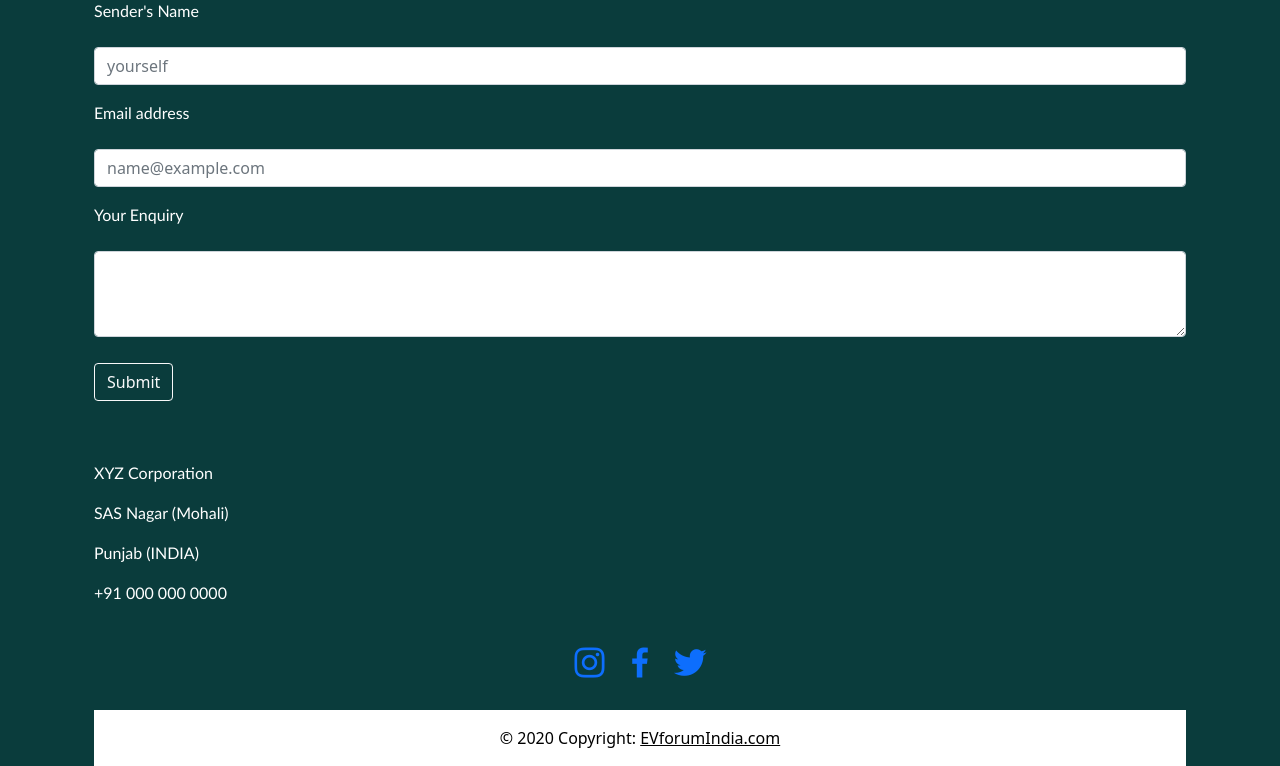
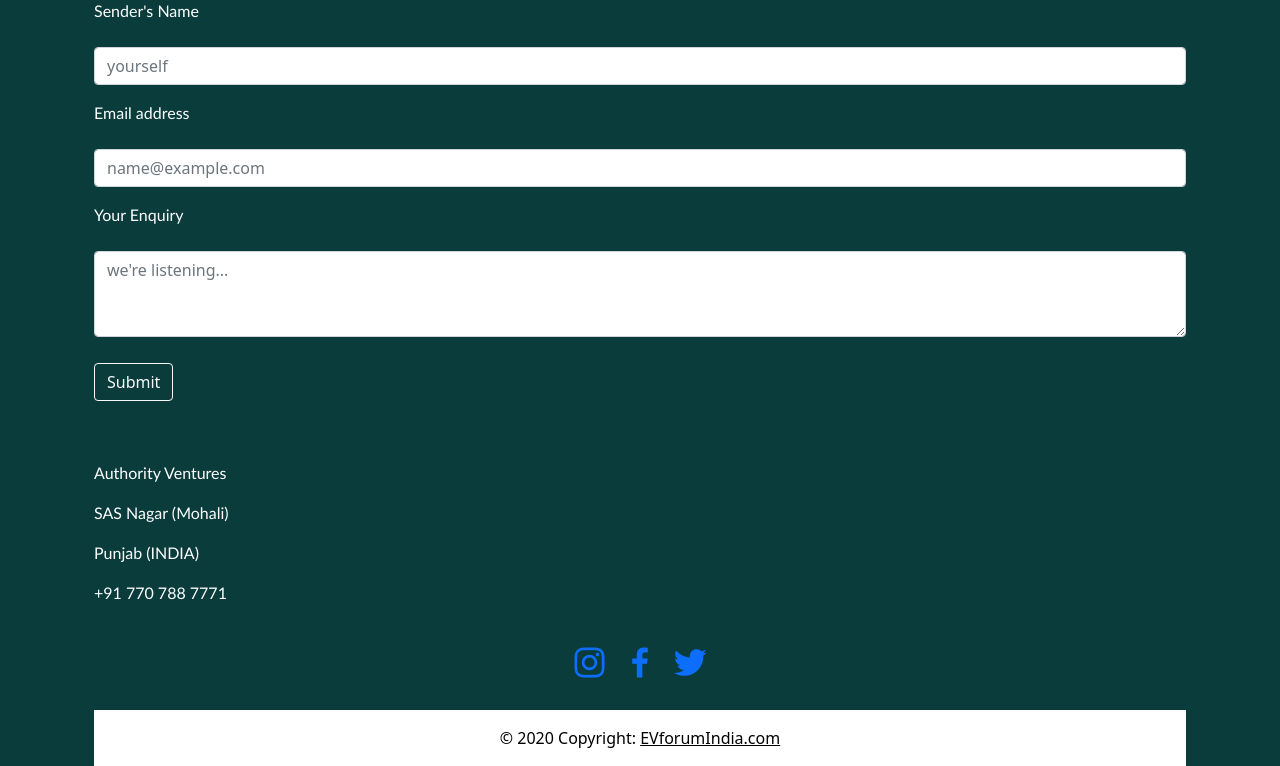
Before and after one commit to Deepswag/EVforum-India-Website, a Flask app: page /contact in a window 1280 px wide. Shown: the part 142-908 px from the top of the page. Run offline with Flask 3, Linux system fonts and the light colour scheme.

Commit message:
Updated some content

```diff
--- a/templates/contact.html
+++ b/templates/contact.html
@@ -70,7 +70,7 @@
         <div class="container" style="margin-top:25px">
             <h1>EVforum India</h1>
 
-<form action="process_form.php" method="post">
+<form action="/template/process_form.php" method="post">
 <!-- Your form fields go here (name, email, message, etc.) -->
 
   <div class="mb-3">
@@ -85,7 +85,7 @@
 
   <div class="mb-3">
     <p><label for="message" class="form-label">Your Enquiry</label></p>
-    <textarea class="form-control" id="message" name="message" rows="3"></textarea>
+    <textarea class="form-control" id="message" name="message" rows="3" placeholder="we're listening..."></textarea>
   </div>
 
   <button style="margin-top:10px" type="submit" class="btn btn-outline-light">Submit</button>
@@ -95,10 +95,10 @@
 
   <div class="lh-base" style="margin-top:60px">
 
-    <p>XYZ Corporation</p>
+    <p>Authority Ventures</p>
     <p>SAS Nagar (Mohali)</p>
     <p>Punjab (INDIA)</p>
-    <p>+91 000 000 0000</p>
+    <p>+91 770 788 7771</p>
 
   </div>
 
--- a/templates/news.html
+++ b/templates/news.html
@@ -103,8 +103,8 @@ Stay tuned for the upcoming stuff which will take you for a new ride !
             <h2 style="margin-top:25px">New Launches</h2>
 
           <p>
-            Dictumst quisque sagittis purus sit amet volutpat consequat. Consequat semper viverra nam libero justo laoreet. Nunc mi ipsum faucibus vitae aliquet nec ullamcorper. Ut etiam sit amet nisl purus. Tincidunt praesent semper feugiat nibh. Velit euismod in pellentesque massa placerat duis. Enim sed faucibus turpis in eu.
-        </p>
+            In this section, we bring to you the latest products & services which launched recently or coming shortly. We want you to stay ahead of the world on the technological advancements in EV space. Here are some of the products which might interest you.
+          </p>
 
   {% include 'footer.html' %}
 
```
